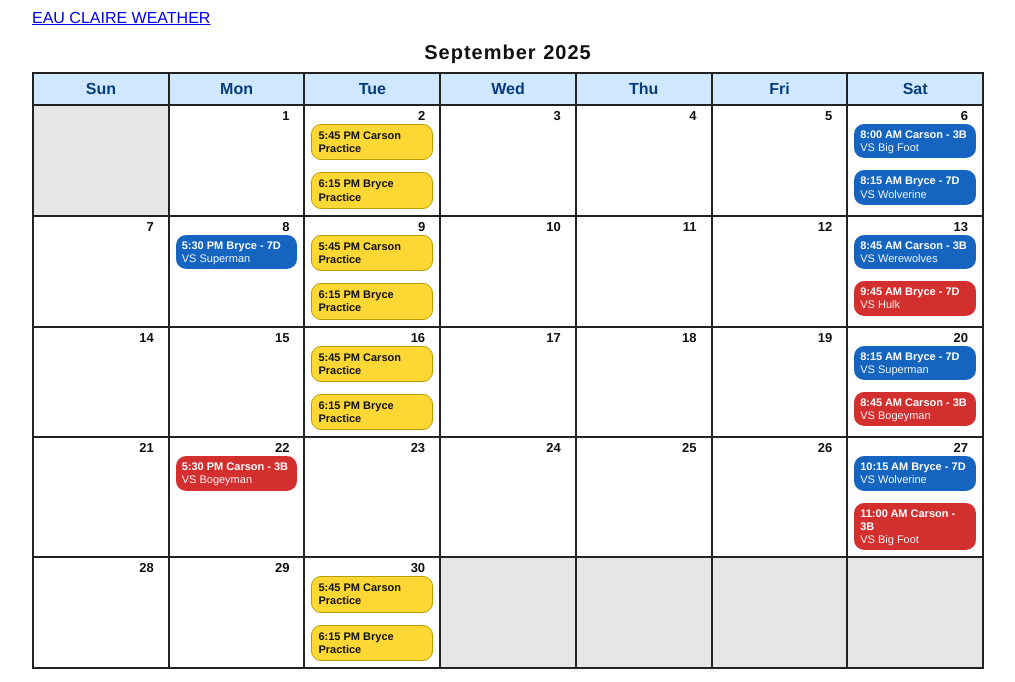
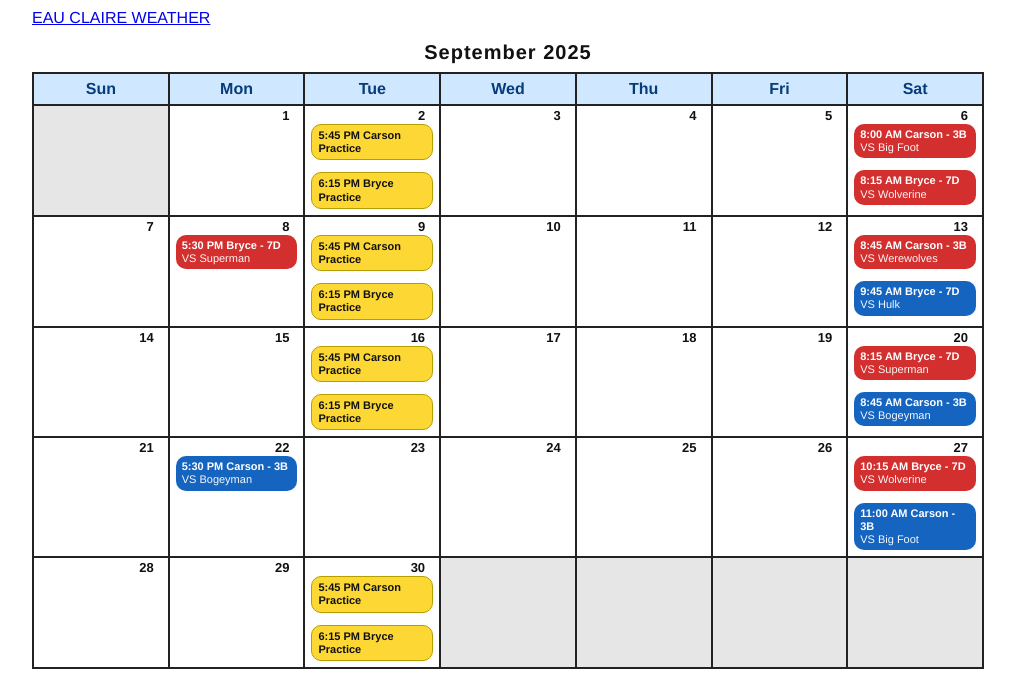
Before and after one commit to rgoldbeck/Soccer1, a plain HTML site: page index.html in a window 1280 px wide. Shown: the part 69-751 px from the top of the page, without its empty margins (132-1147 px from the left). Drawn offline with Linux system fonts and the light colour scheme; a script that the page names is missing.

Commit message:
Update index.html
home/away color swapped

```diff
--- a/index.html
+++ b/index.html
@@ -11,7 +11,7 @@
 <style>
   :root {
     --ink:#111; --muted:#666; --grid:#222;
-    --home:#d32f2f; --away:#1565c0; --practice:#fdd835;
+    --home:#1565c0; --away:#d32f2f; --practice:#fdd835;
     --paper:#fff; --dow-bg:#cfe8ff; --dow-ink:#073b7a;
     --cell-h: 60px;
   }
```
